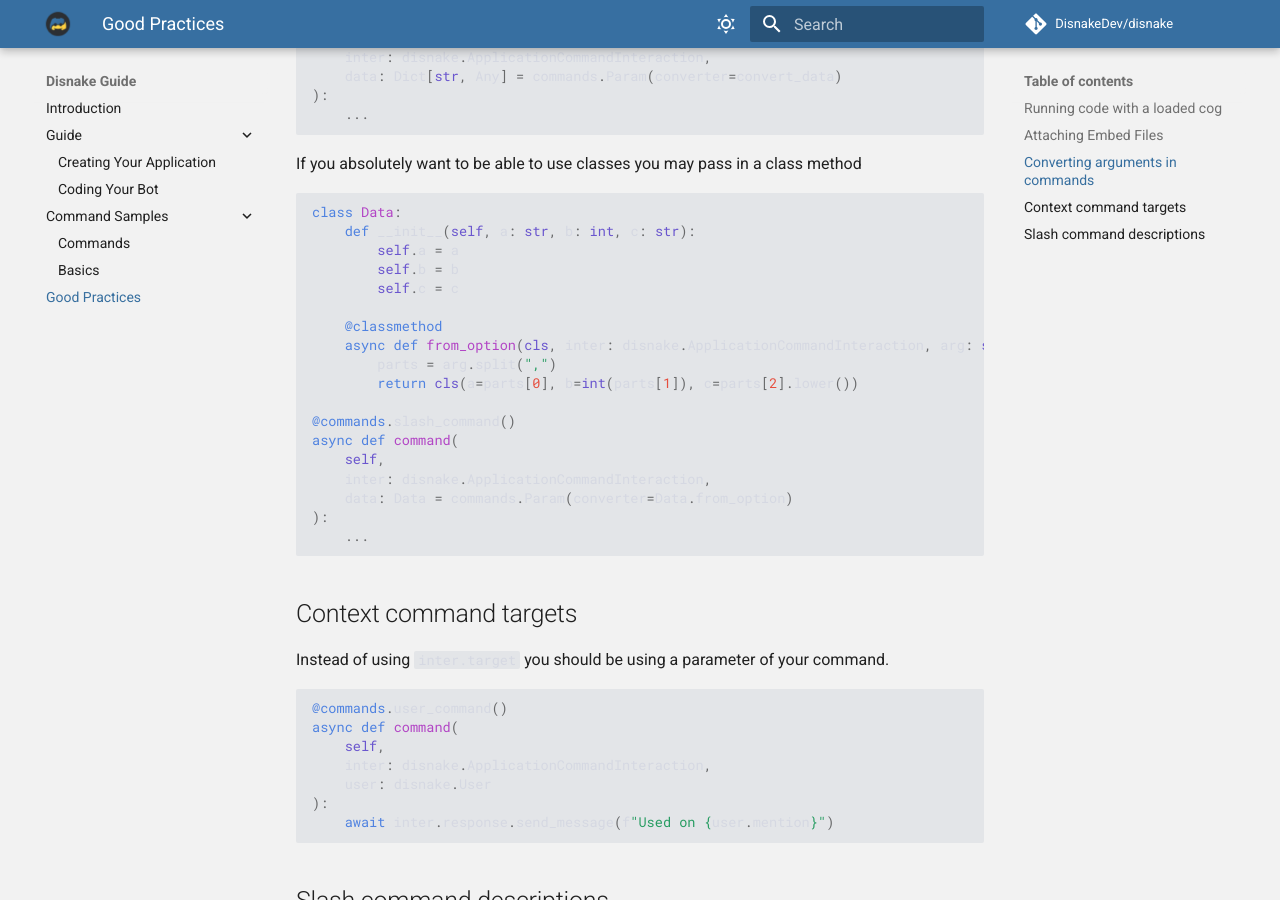
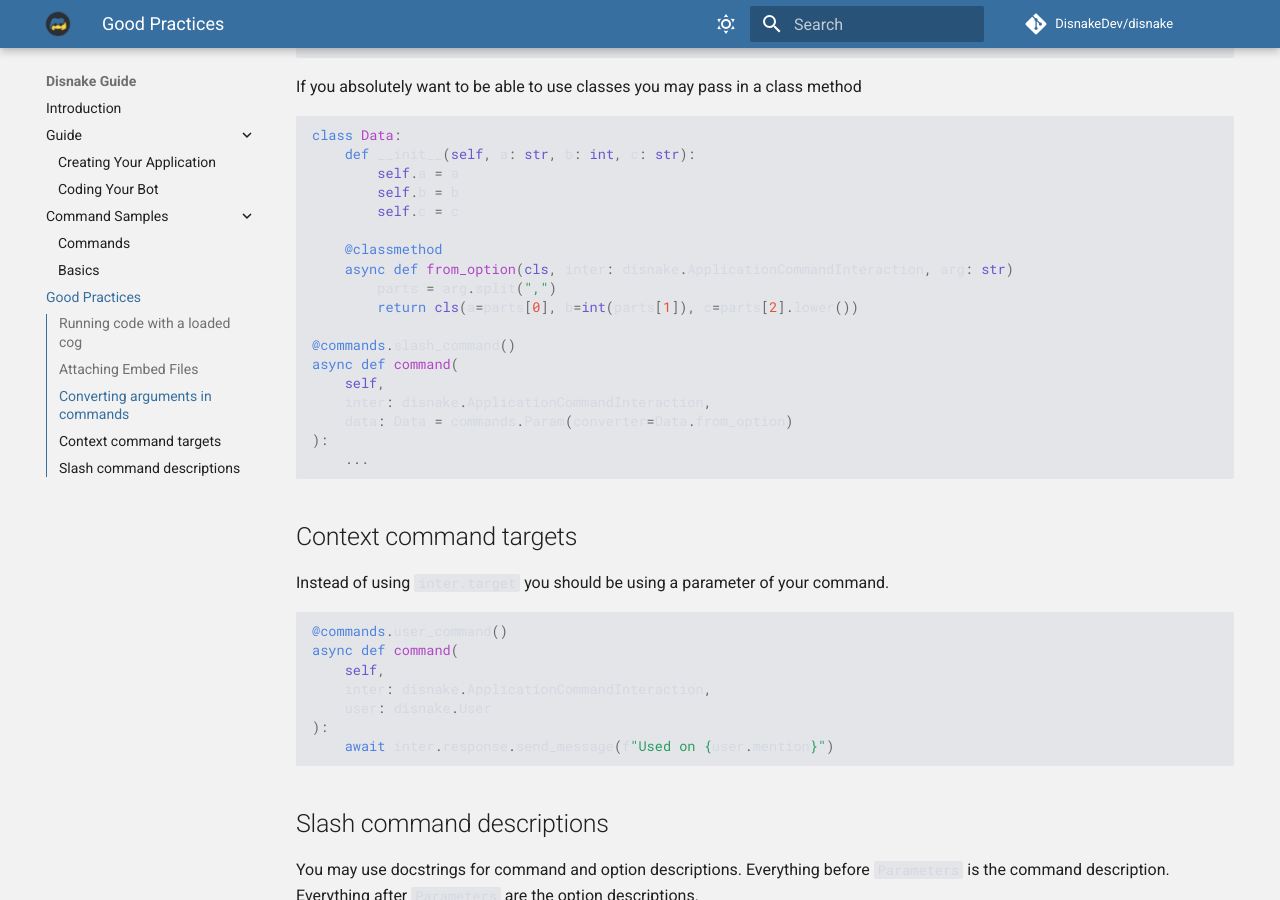
Before and after one commit to DisnakeDev/guide, an MkDocs documentation site: the page built from docs/good-practices/index.md, in a window 1280 px wide and 900 px high, scrolled down 1860 px. Built offline with MkDocs 1.6.1 and Material for MkDocs 9.7.7, drawn with Linux system fonts in a browser that asks for light colours; comment, search, counter and statistics services are not loaded.

Commit message:
`mkdocs.yml` - Adding anchors, integrated content table.

```diff
--- a/mkdocs.yml
+++ b/mkdocs.yml
@@ -7,8 +7,11 @@
     logo: disnake.png
     favicon: disnake.png
     features:
+        - navigation.expand
         - navigation.instant
-        - navigation.expand
+        - navigation.top
+        - navigation.tracking
+        - toc.integrate
     language: en
     palette:
         - media: "(prefers-color-scheme: light)"
```
